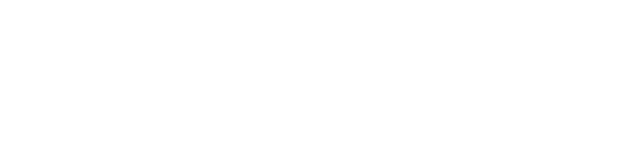
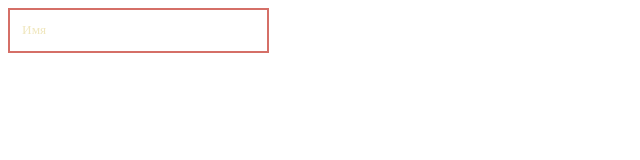
Before and after one commit to k1ngsterr1/showtime, an Astro site: page /registration in a window 1280 px wide. Shown: the whole page, without its empty margins (0-640 px from the left). Built offline with nearby package versions, Linux system fonts and the light colour scheme; Astro itself is replaced by a stand-in of ours.

Commit message:
version 1.0.7

```diff
--- a/src/layouts/Layout.astro
+++ b/src/layouts/Layout.astro
@@ -7,7 +7,7 @@
 ---
 
 <!doctype html>
-<html lang="en">
+<html lang="ru">
 	<head>
 		<meta charset="UTF-8" />
 		<meta name="Zhopa Chileeeeen" content="Zhopa Chileeeeen" />
--- a/src/pages/registration.astro
+++ b/src/pages/registration.astro
@@ -0,0 +1,21 @@
+---
+import Input from "../shared/ui/Input/index.astro";
+import styles from "../pages/styles/Registration/styles.module.scss"
+---
+
+
+
+<!doctype html>
+<html lang="ru">
+	<head>
+		<meta charset="UTF-8" />
+		<meta name="viewport" content="width=device-width" />
+		<meta name="generator" content={Astro.generator} />
+	</head>
+	<body>
+        <Input
+  placeholder="Имя"
+  inputType="default"
+/>
+	</body>
+</html>
--- a/src/shared/styles/global.scss
+++ b/src/shared/styles/global.scss
@@ -1,3 +1,5 @@
+@import url("https://fonts.googleapis.com/css2?family=Montserrat:ital,wght@0,100..900;1,100..900&display=swap");
+
 @font-face {
   font-family: "Keetano Katana KillBill";
   src: url(..//../assets/fonts/bill/keetano_katana_killbill.ttf);
--- /dev/null
+++ b/src/shared/ui/Input/index.astro
@@ -0,0 +1,15 @@
+---
+import styles from "./styles.module.scss";
+
+export interface Props {
+    margin?: string;
+    inputType: string | "default";
+    placeholder?: string;
+}
+
+const { margin, inputType, ...rest } = Astro.props;
+
+const inputClass = `${styles.input} ${styles[`input--${inputType}`]} ${margin ? margin : ""}`;
+---
+
+<input class={inputClass} {...rest} required />
--- /dev/null
+++ b/src/shared/ui/Input/styles.module.scss
@@ -0,0 +1,24 @@
+.input--default {
+  @apply font-neo;
+  font-size: clamp(10px, 1.0416vw, 40px);
+  width: clamp(175px, 18.228vw, 700px);
+  height: clamp(12.5px, 1.302vw, 50px);
+  text-align: left;
+  @apply p-3;
+  color: #f0e7be;
+  border: 2px rgba(191, 35, 22, 0.65) solid;
+  transition: 0.3s ease;
+  outline: none;
+}
+
+.input--default::placeholder {
+  font-size: clamp(10px, 1.0416vw, 40px);
+  @apply font-neo;
+  @apply text-primary-white-text;
+}
+
+.input--default:focus {
+  border: 2px #bf2316 solid;
+  outline: 0;
+  outline-offset: 0;
+}
--- a/tailwind.config.ts
+++ b/tailwind.config.ts
@@ -7,6 +7,7 @@
         killbill: ["Keetano Katana KillBill"],
         katana: ["Keetano Katana"],
         neolight: ["Neo Sans Cyr Light"],
+        montserrat: ["Montserrat", "sans-serif"],
       },
       colors: {
         primary: {
```
Also changed, not shown: src/pages/styles/Registration/styles.module.scss (added).
